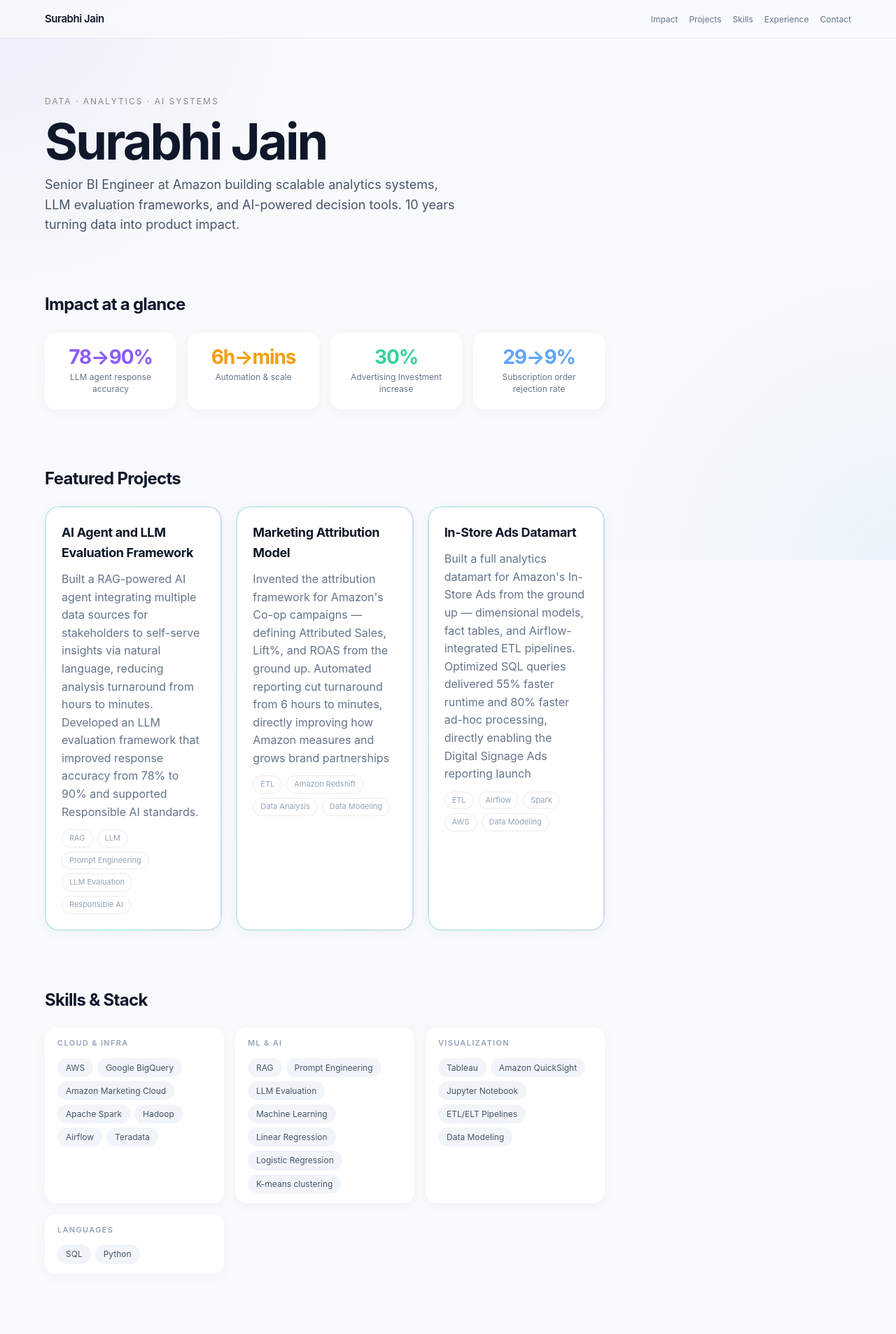
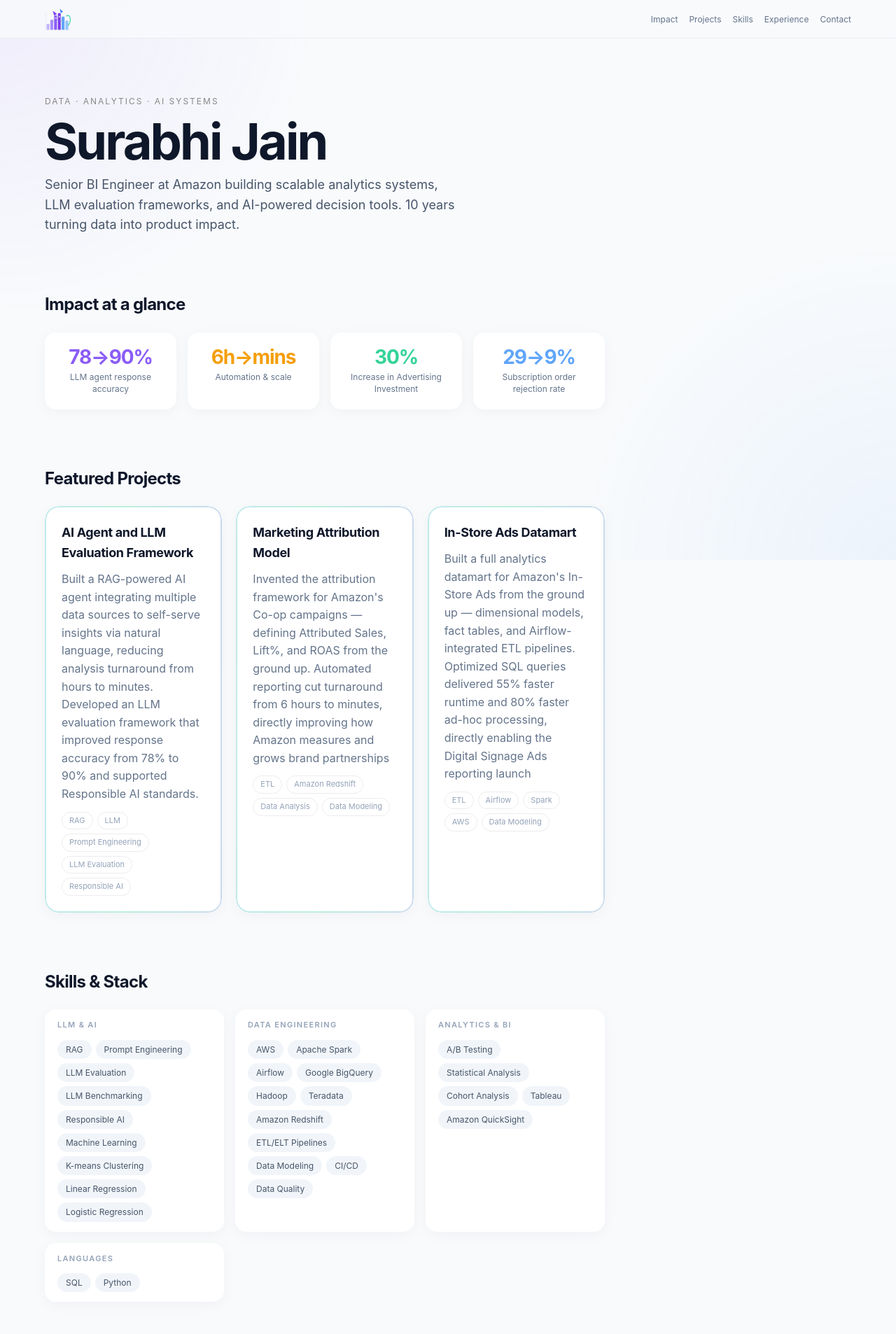
Before and after one commit to surabhijain1810/my-website, a Next.js app: page / in a window 1280 px wide. Shown: the top 1906 px of the page at 70% size. Built offline with nearby package versions, Linux system fonts and the light colour scheme.

Commit message:
rearragned the skills

```diff
--- a/app/globals.css
+++ b/app/globals.css
@@ -52,11 +52,32 @@
   justify-content: space-between;
 }
 .nav-logo {
+
+  display: flex;
+
+  align-items: center;
+
+  gap: 10px;
+
   font-size: 15px;
+
   font-weight: 600;
+
   letter-spacing: -0.03em;
+
   color: #0F172A;
+
   text-decoration: none;
+
+}
+.logo-img {
+
+  width: 38px;
+
+  height: 38px;
+
+  object-fit: contain;
+
 }
 .nav-links {
   display: flex;
--- a/app/layout.tsx
+++ b/app/layout.tsx
@@ -21,7 +21,9 @@
       <body>
         <header className="nav">
           <div className="nav-inner">
-            <a href="#" className="nav-logo">Surabhi Jain</a>
+            <a href="#" className="nav-logo">
+              <img src="/logo.svg" alt="Surabhi Jain Logo" className="logo-img" />
+            </a>
             <nav aria-label="Main navigation">
               <ul className="nav-links">
                 <li><a href="#impact">Impact</a></li>
--- a/app/page.tsx
+++ b/app/page.tsx
@@ -26,7 +26,7 @@
           </div>
           <div className="impact-card">
             <div className="impact-num" style={{ color: "#34D399" }}>30%</div>
-            <div className="impact-label">Advertising Investment increase</div>
+            <div className="impact-label">Increase in Advertising Investment</div>
           </div>
           <div className="impact-card">
             <div className="impact-num" style={{ color: "#60A5FA" }}>29→9%</div>
@@ -44,7 +44,7 @@
 
           <div className="card">
             <h3>AI Agent and LLM Evaluation Framework</h3>
-            <p>Built a RAG-powered AI agent integrating multiple data sources for stakeholders to self-serve insights via natural language, reducing analysis turnaround from hours to minutes. Developed an LLM evaluation framework that improved response accuracy from 78% to 90% and supported Responsible AI standards.</p>
+            <p>Built a RAG-powered AI agent integrating multiple data sources to self-serve insights via natural language, reducing analysis turnaround from hours to minutes. Developed an LLM evaluation framework that improved response accuracy from 78% to 90% and supported Responsible AI standards.</p>
             <div className="project-tag-row">
               <span className="project-tag">RAG</span>
               <span className="project-tag">LLM</span>
@@ -85,37 +85,43 @@
         <h2>Skills &amp; Stack</h2>
         <div className="skills-grid">
           <div className="skill-group">
-            <div className="skill-group-title">Cloud &amp; Infra</div>
-            <div className="skill-tags">
-              <span className="skill-tag">AWS</span>
-              <span className="skill-tag">Google BigQuery</span>
-              <span className="skill-tag">Amazon Marketing Cloud</span>
-              <span className="skill-tag">Apache Spark</span>
-              <span className="skill-tag">Hadoop</span>
-              <span className="skill-tag">Airflow</span>
-              <span className="skill-tag">Teradata</span>
-            </div>
-          </div>
-          <div className="skill-group">
-            <div className="skill-group-title">ML &amp; AI</div>
+            <div className="skill-group-title">LLM &amp; AI</div>
             <div className="skill-tags">
               <span className="skill-tag">RAG</span>
               <span className="skill-tag">Prompt Engineering</span>
               <span className="skill-tag">LLM Evaluation</span>
+              <span className="skill-tag">LLM Benchmarking</span>
+              <span className="skill-tag">Responsible AI</span>
               <span className="skill-tag">Machine Learning</span>
+              <span className="skill-tag">K-means Clustering</span>
               <span className="skill-tag">Linear Regression</span>
               <span className="skill-tag">Logistic Regression</span>
-              <span className="skill-tag">K-means clustering</span>
             </div>
           </div>
           <div className="skill-group">
-            <div className="skill-group-title">Visualization</div>
+            <div className="skill-group-title">Data Engineering</div>
             <div className="skill-tags">
+              <span className="skill-tag">AWS</span>
+              <span className="skill-tag">Apache Spark</span>
+              <span className="skill-tag">Airflow</span>
+              <span className="skill-tag">Google BigQuery</span>
+              <span className="skill-tag">Hadoop</span>
+              <span className="skill-tag">Teradata</span>
+              <span className="skill-tag">Amazon Redshift</span>
+              <span className="skill-tag">ETL/ELT Pipelines</span>
+              <span className="skill-tag">Data Modeling</span>
+              <span className="skill-tag">CI/CD</span>
+              <span className="skill-tag">Data Quality</span>
+            </div>
+          </div>
+          <div className="skill-group">
+            <div className="skill-group-title">Analytics &amp; BI</div>
+            <div className="skill-tags">
+              <span className="skill-tag">A/B Testing</span>
+              <span className="skill-tag">Statistical Analysis</span>
+              <span className="skill-tag">Cohort Analysis</span>
               <span className="skill-tag">Tableau</span>
               <span className="skill-tag">Amazon QuickSight</span>
-              <span className="skill-tag">Jupyter Notebook</span>
-              <span className="skill-tag">ETL/ELT Pipelines</span>
-              <span className="skill-tag">Data Modeling</span>
             </div>
           </div>
           <div className="skill-group">
```
Also changed, not shown: public/logo.svg (added).
